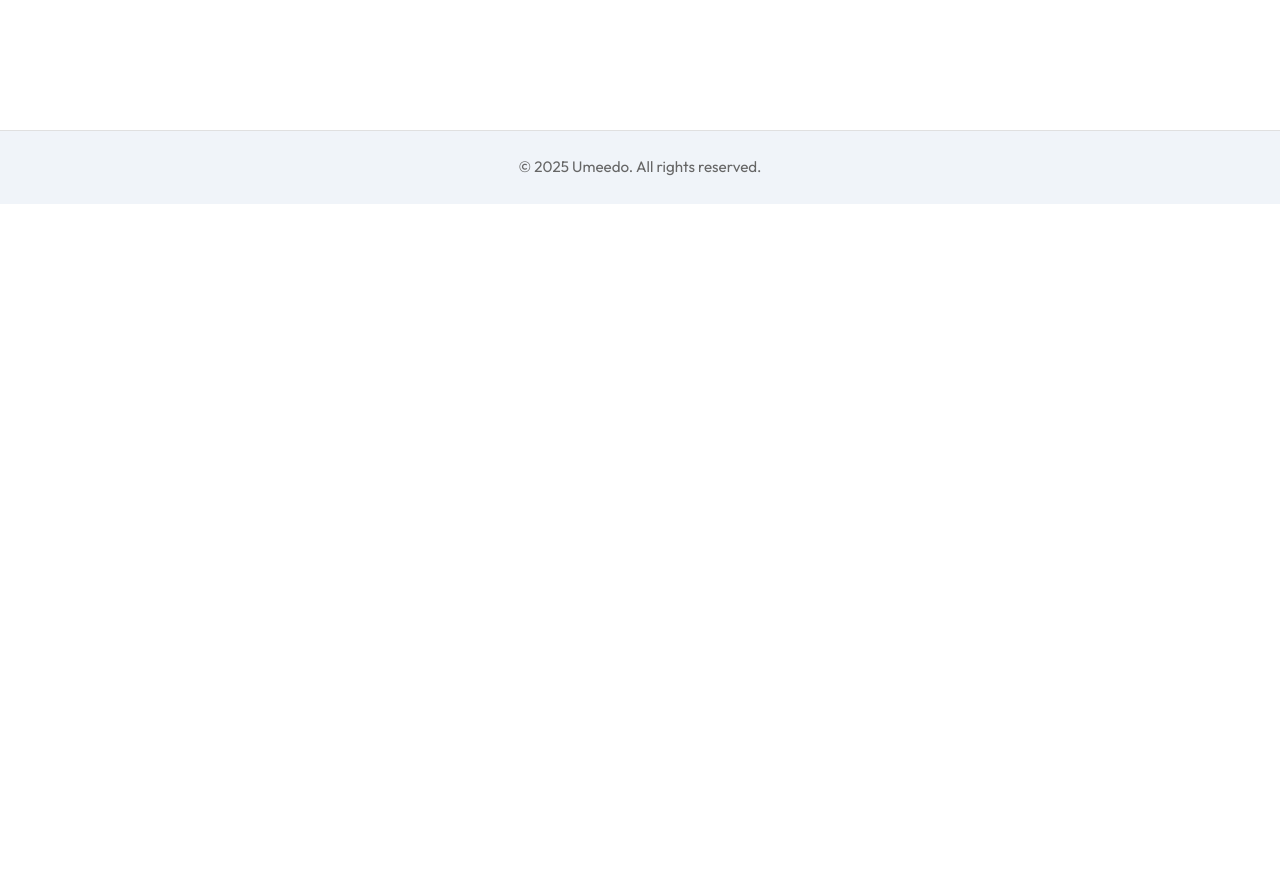
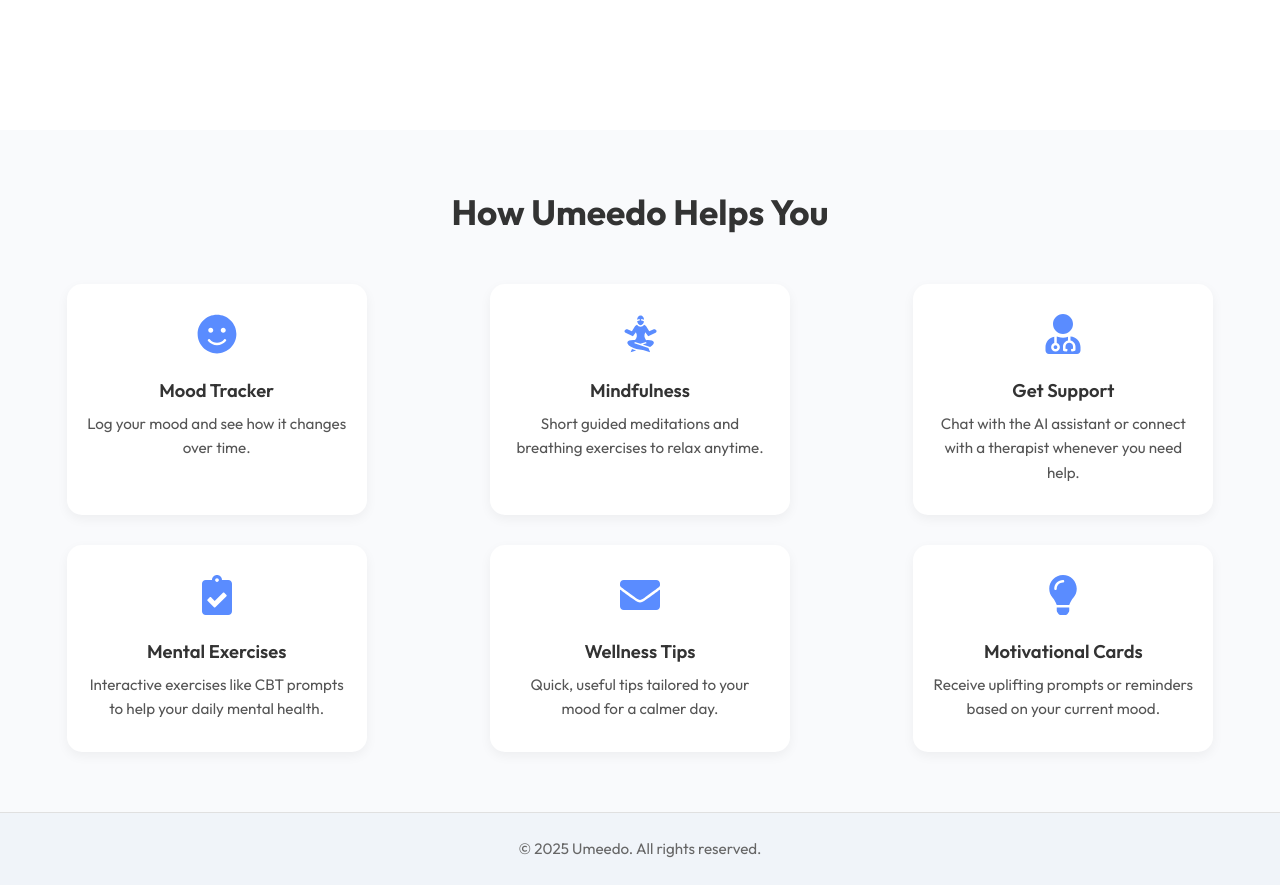
Before and after one commit to abdullahlko/umeedo-ai, a React (Vite) app in the folder client/: page / in a window 1280 px wide. Shown: the part 1380-2265 px from the top of the page. Before the commit the page ends 1584 px from the top, so only its background shows below. Built offline with nearby package versions, Linux system fonts and the light colour scheme.

Commit message:
Implement UmeedoFeatures component with feature cards and proper icons

```diff
--- a/client/package.json
+++ b/client/package.json
@@ -13,6 +13,7 @@
     "lottie-react": "^2.4.1",
     "react": "^19.1.1",
     "react-dom": "^19.1.1",
+    "react-icons": "^5.5.0",
     "react-router-dom": "^7.9.1"
   },
   "devDependencies": {
--- /dev/null
+++ b/client/src/components/Section2LandingPage/UmeedoFeatures.css
@@ -0,0 +1,66 @@
+.features-section {
+  padding: 60px 20px;
+  background-color: #f9fafc;
+  text-align: center;
+}
+
+.features-heading {
+  font-size: 2.2rem;
+  font-weight: 700;
+  color: #333;
+  margin-bottom: 50px;
+}
+
+.features-container {
+  display: grid;
+  grid-template-columns: repeat(3, 1fr);
+  gap: 30px;
+  justify-items: center;
+}
+
+.feature-card {
+  background-color: #ffffff;
+  border-radius: 15px;
+  padding: 30px 20px;
+  width: 100%;
+  max-width: 300px;
+  box-shadow: 0 4px 12px rgba(0, 0, 0, 0.05);
+  transition: transform 0.3s ease, box-shadow 0.3s ease;
+}
+
+.feature-card:hover {
+  transform: translateY(-5px);
+  box-shadow: 0 8px 20px rgba(0, 0, 0, 0.08);
+}
+
+.feature-icon {
+  font-size: 2.5rem;
+  color: #5a8cff;
+  margin-bottom: 15px;
+}
+
+.feature-title {
+  font-size: 1.15rem;
+  font-weight: 600;
+  color: #333;
+  margin-bottom: 10px;
+}
+
+.feature-description {
+  font-size: 0.95rem;
+  color: #555;
+  line-height: 1.6;
+}
+
+/* Responsive */
+@media (max-width: 1024px) {
+  .features-container {
+    grid-template-columns: repeat(2, 1fr);
+  }
+}
+
+@media (max-width: 768px) {
+  .features-container {
+    grid-template-columns: 1fr;
+  }
+}
--- /dev/null
+++ b/client/src/components/Section2LandingPage/UmeedoFeatures.jsx
@@ -0,0 +1,57 @@
+import React from "react";
+import { FaSmile, FaBrain, FaUserMd, FaClipboardCheck, FaEnvelope, FaLightbulb  } from "react-icons/fa";
+import { GiMeditation } from "react-icons/gi";
+
+import "./UmeedoFeatures.css";
+
+const featuresData = [
+  {
+    icon: <FaSmile />,
+    title: "Mood Tracker",
+    description: "Log your mood and see how it changes over time.",
+  },
+  {
+    icon: <GiMeditation />,
+    title: "Mindfulness",
+    description: "Short guided meditations and breathing exercises to relax anytime.",
+  },
+  {
+    icon: <FaUserMd />,
+    title: "Get Support",
+    description: "Chat with the AI assistant or connect with a therapist whenever you need help.",
+  },
+  {
+    icon: <FaClipboardCheck />,
+    title: "Mental Exercises",
+    description: "Interactive exercises like CBT prompts to help your daily mental health.",
+  },
+  {
+    icon: <FaEnvelope />,
+    title: "Wellness Tips",
+    description: "Quick, useful tips tailored to your mood for a calmer day.",
+  },
+  {
+    icon: <FaLightbulb />,
+    title: "Motivational Cards",
+    description: "Receive uplifting prompts or reminders based on your current mood.",
+  },
+];
+
+const UmeedoFeatures = () => {
+  return (
+    <section className="features-section" id="features">
+      <h2 className="features-heading">How Umeedo Helps You</h2>
+      <div className="features-container">
+        {featuresData.map((feature, index) => (
+          <div key={index} className="feature-card">
+            <div className="feature-icon">{feature.icon}</div>
+            <h3 className="feature-title">{feature.title}</h3>
+            <p className="feature-description">{feature.description}</p>
+          </div>
+        ))}
+      </div>
+    </section>
+  );
+};
+
+export default UmeedoFeatures;
--- a/client/src/pages/Landing/LandingPage.jsx
+++ b/client/src/pages/Landing/LandingPage.jsx
@@ -4,6 +4,7 @@
 import UmeedoIntro from "../../components/Section1LandingPage/UmeedoIntro";
 import Header from "../../components/Header/Header"
 import Footer from "../../components/Footer/Footer";
+import UmeedoFeatures from "../../components/Section2LandingPage/UmeedoFeatures";
 
 const LandingPage = () => {
   return (
@@ -11,6 +12,7 @@
       <Header/>
       <Hero />
       <UmeedoIntro/>
+      <UmeedoFeatures/>
       <Footer/>
     </div>
   );
```
